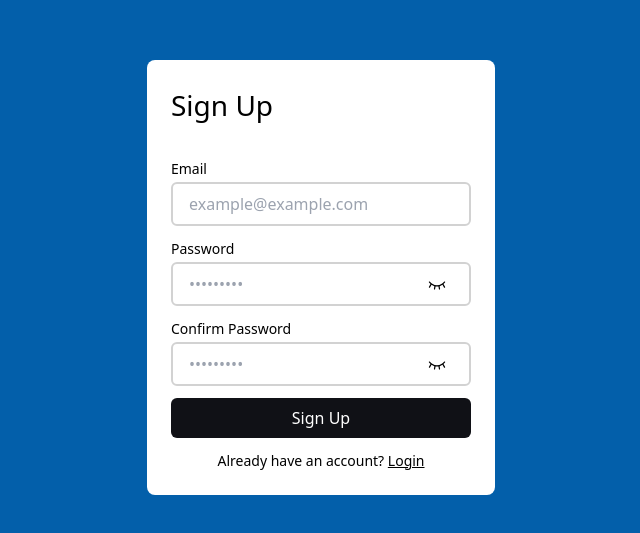
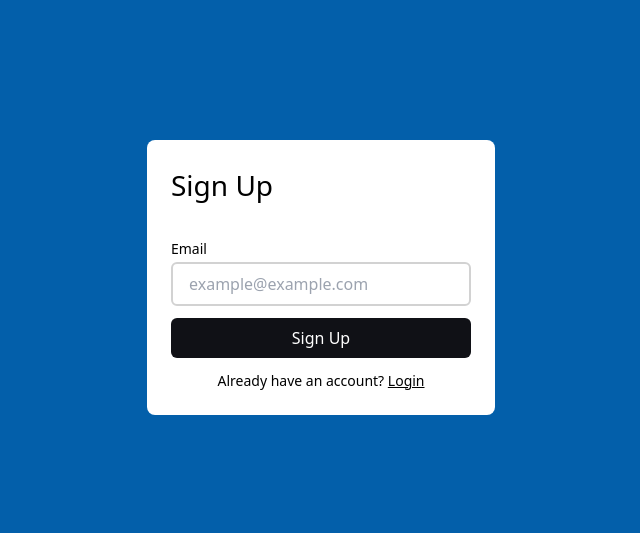
Before and after one commit to vrajpatel01/sgp-website, a Next.js app: page /auth/signup in a window 1280 px wide. Shown: the part 123-656 px from the top of the page, without its empty margins (319-959 px from the left). Built offline with nearby package versions, Linux system fonts and the light colour scheme.

Commit message:
add password field to signup page

```diff
--- a/src/app/auth/signup/page.jsx
+++ b/src/app/auth/signup/page.jsx
@@ -9,21 +9,15 @@ import Button from "@/components/shared/button";
 
 // validators
 import emailValidator from "@/lib/validator/email";
-import passwordValidator from "@/lib/validator/password";
 
 export default function SignUpScreen() {
-    const [userInput, setUserInput] = useState({
-        email: '',
-        password: '',
-        confirmPassword: ''
-    })
+    const [userEmail, setUserEmail] = useState('')
     const onSignUpFormSubmit = (e) => {
         e.preventDefault()
         try {
-            let validateEmail = emailValidator(userInput.email)
-            let validatePassword = passwordValidator(userInput.password, userInput.confirmPassword)
+            let validateEmail = emailValidator(userEmail)
 
-            if (validateEmail && validatePassword) {
+            if (validateEmail) {
                 console.log('all done.');
             }
         } catch (error) {
@@ -36,40 +30,15 @@ export default function SignUpScreen() {
     return (
         <div className="flex flex-col gap-8">
             <h1 className="text-title-28">Sign Up</h1>
-            <form onSubmit={onSignUpFormSubmit} className="gap-3 flex flex-col">
+            <form onSubmit={onSignUpFormSubmit} className="gap-3 flex flex-col" noValidate>
                 <InputField
                     id="email"
                     width={300}
                     title='Email'
                     placeholder="example@example.com"
                     type="email"
-                    value={userInput.email}
-                    onChange={e => setUserInput({
-                        ...userInput,
-                        email: e.target.value
-                    })} />
-                <InputField
-                    id="password"
-                    width={300}
-                    title='Password'
-                    placeholder="•••••••••"
-                    type="password"
-                    value={userInput.password}
-                    onChange={e => setUserInput({
-                        ...userInput,
-                        password: e.target.value
-                    })} />
-                <InputField
-                    id="confirmPassword"
-                    width={300}
-                    title='Confirm Password'
-                    placeholder="•••••••••"
-                    type="password"
-                    value={userInput.confirmPassword}
-                    onChange={e => setUserInput({
-                        ...userInput,
-                        confirmPassword: e.target.value
-                    })} />
+                    value={userEmail}
+                    onChange={e => setUserEmail(e.target.value)} />
                 <Button width={300} label="Sign Up" />
                 <div className="flex justify-center text-detail-14">
                     <span>Already have an account? <Link href="/auth/login" className="underline">Login</Link></span>
--- a/src/components/navigation/navigator.jsx
+++ b/src/components/navigation/navigator.jsx
@@ -5,6 +5,12 @@ import NavigationItem from "./navigationItem";
 // dashboard
 import { TbLayoutDashboard } from "react-icons/tb";
 import { TbLayoutDashboardFilled } from "react-icons/tb";
+// student
+import { PiStudent } from "react-icons/pi";
+import { PiStudentFill } from "react-icons/pi";
+// faculty
+import { IoPeopleOutline } from "react-icons/io5";
+import { IoPeopleSharp } from "react-icons/io5";
 
 export default function Navigator() {
     return (
@@ -19,9 +25,15 @@ export default function Navigator() {
                     active />
                 <NavigationItem
                     href="/auth/login"
-                    title="Groups"
-                    icon={<TbLayoutDashboard />}
-                    activeIcon={<TbLayoutDashboardFilled />}
+                    title="Students"
+                    icon={<PiStudent />}
+                    activeIcon={<PiStudentFill />}
+                />
+                <NavigationItem
+                    href="/auth/login"
+                    title="Faculty"
+                    icon={<IoPeopleOutline />}
+                    activeIcon={<IoPeopleSharp />}
                 />
             </div>
         </div>
```
